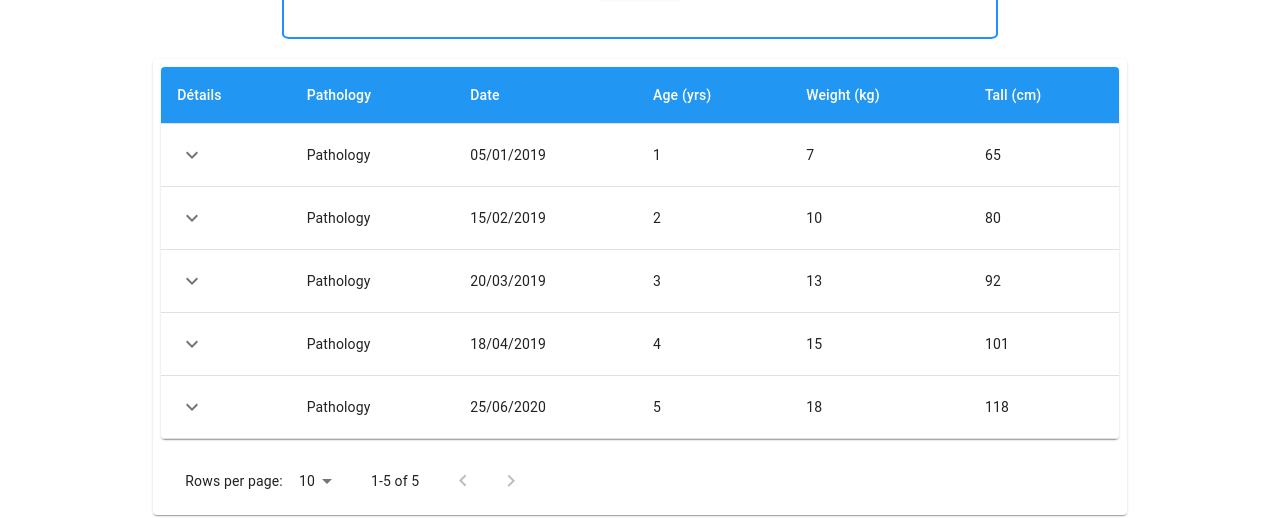
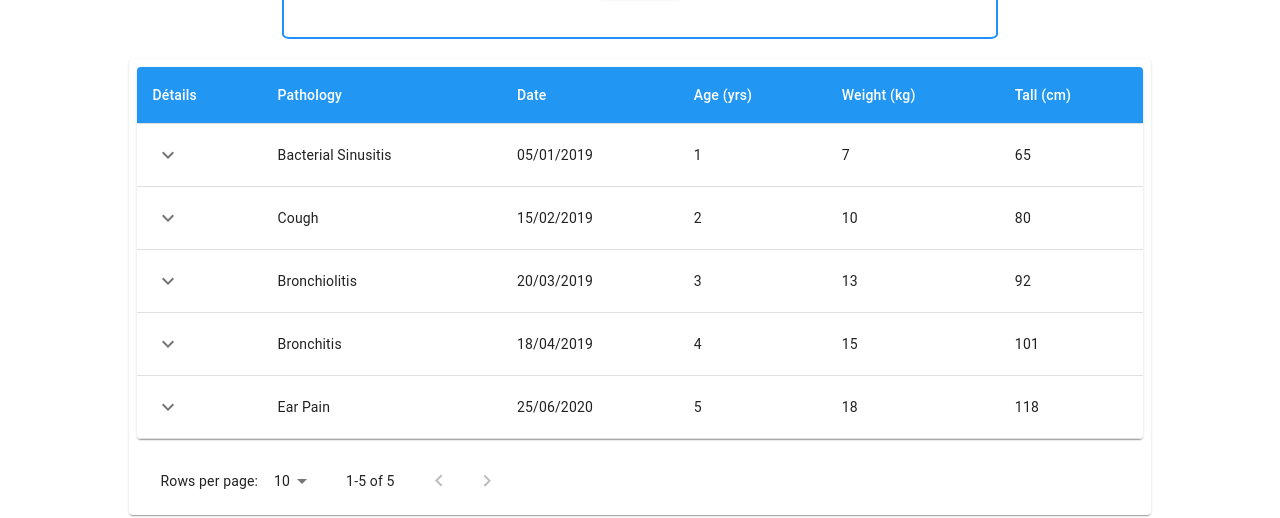
Before and after one commit to Aristide-O/Doctolib-Hackathon48H, a React (Create React App) app: page /MedicalSurveillance in a window 1280 px wide. Shown: the part 853-1371 px from the top of the page. Built offline with nearby package versions, Linux system fonts and the light colour scheme.

Commit message:
added contents instead of pathology in examen board on MedicalSurveillance.js

```diff
--- a/src/Components/MedicalSurveillance/MedicalSurveillance.js
+++ b/src/Components/MedicalSurveillance/MedicalSurveillance.js
@@ -131,11 +131,11 @@ const Row = (props) => {
 }
 
 const rows = [
-    createData('Pathology', '05/01/2019', '1', 7, 65),
-    createData('Pathology', '15/02/2019', '2', 10, 80),
-    createData('Pathology', '20/03/2019', '3', 13, 92),
-    createData('Pathology', '18/04/2019', '4', 15, 101),
-    createData('Pathology', '25/06/2020', '5', 18, 118),
+    createData('Bacterial Sinusitis', '05/01/2019', '1', 7, 65),
+    createData('Cough', '15/02/2019', '2', 10, 80),
+    createData('Bronchiolitis', '20/03/2019', '3', 13, 92),
+    createData('Bronchitis', '18/04/2019', '4', 15, 101),
+    createData('Ear Pain', '25/06/2020', '5', 18, 118),
 ];
 
 const MedicalSurveillance = () => {
```
